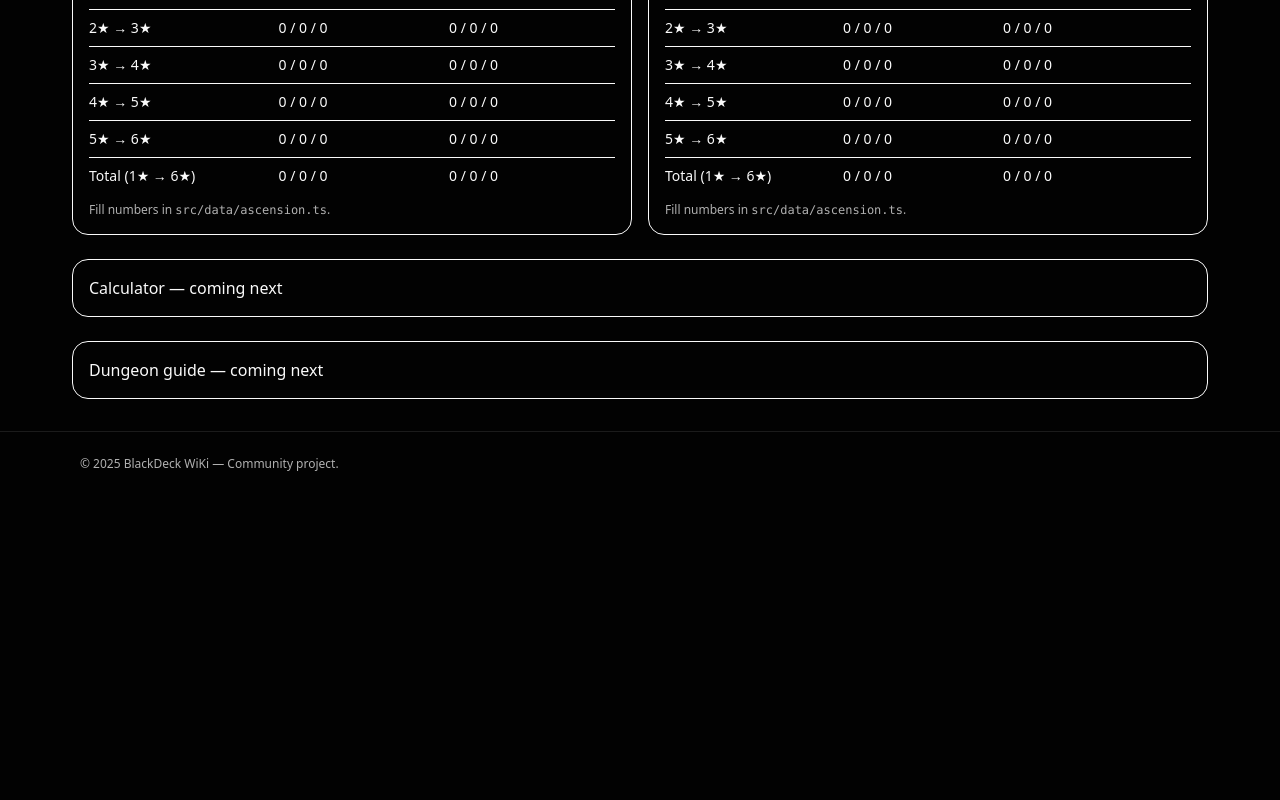
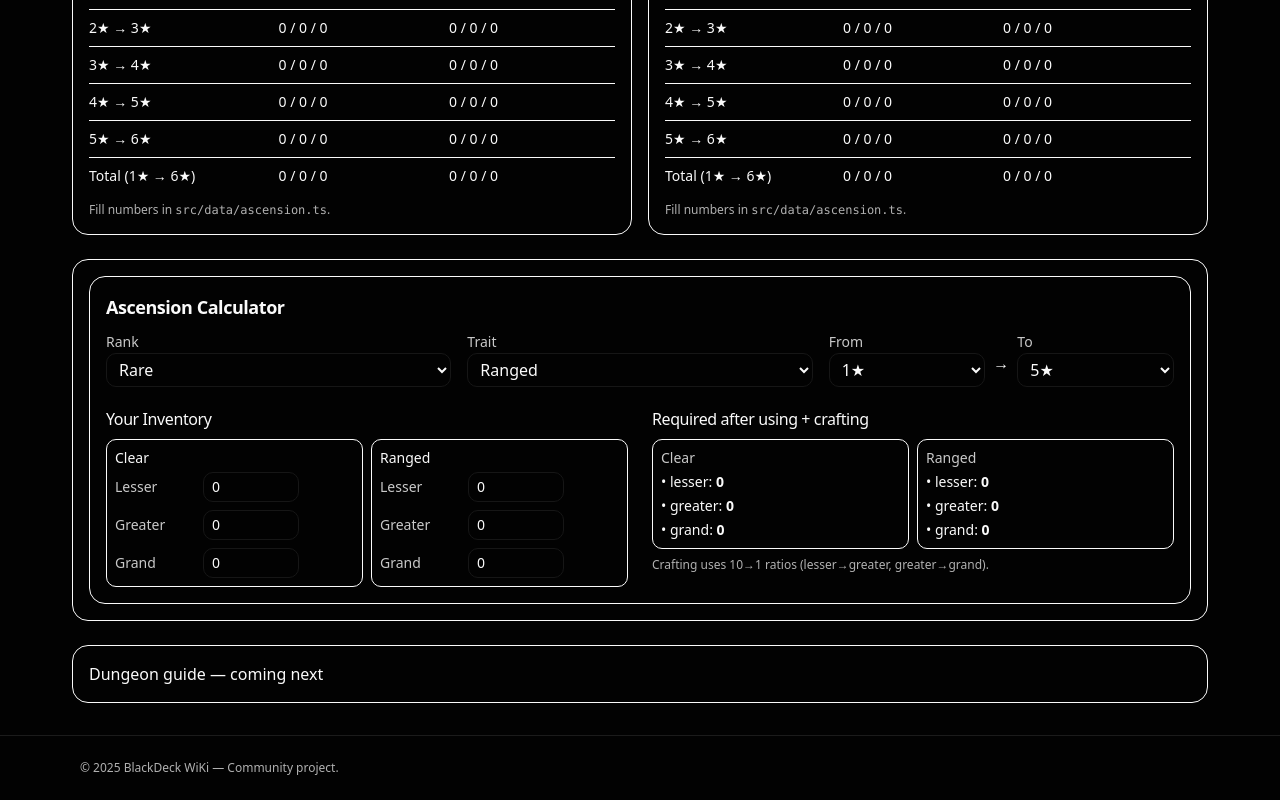
Before and after one commit to shahenwaz/blackdeck_wiki, a Next.js app: page /progression/ascension in a window 1280 px wide. Shown: the part 709-1509 px from the top of the page. Before the commit the page ends 1205 px from the top, so only its background shows below. Built offline with nearby package versions, Linux system fonts and the light colour scheme.

Commit message:
feat(ascension): interactive calculator with 10→1 crafting logic

```diff
--- a/app/(root)/progression/ascension/page.tsx
+++ b/app/(root)/progression/ascension/page.tsx
@@ -1,4 +1,5 @@
 import AscensionTable from "@/components/progression/AscensionTable";
+import AscensionCalculator from "@/components/progression/AscensionCalculator";
 
 export const metadata = {
   title: "Ascension — BlackDeck WiKi",
@@ -27,7 +28,9 @@ export default function Page() {
         <AscensionTable rank="Epic" trait="Hero" />
         <AscensionTable rank="Legendary" trait="Ranged" />
       </section>
-      <div className="rounded-2xl border p-4">Calculator — coming next</div>
+      <div className="rounded-2xl border p-4">
+        <AscensionCalculator />
+      </div>
       <div className="rounded-2xl border p-4">Dungeon guide — coming next</div>
     </main>
   );
--- /dev/null
+++ b/components/progression/AscensionCalculator.tsx
@@ -0,0 +1,259 @@
+"use client";
+import React, { useMemo, useState } from "react";
+import type { Rank, Trait, Tier, StarStep } from "@/src/data/ascension";
+import { ASCENSION_COSTS, MIX_RATIOS } from "@/src/data/ascension";
+
+const ranks: Rank[] = ["Uncommon", "Rare", "Epic", "Legendary"];
+const traits: Trait[] = ["Melee", "Ranged", "Hero"];
+const tiers: Tier[] = ["lesser", "greater", "grand"];
+
+// ✅ Strong types for the soulstone counts
+type TierCounts = Record<Tier, number>;
+type Piles = {
+  clear: TierCounts;
+  trait: TierCounts;
+};
+
+function sumSteps(
+  rank: Rank,
+  trait: Trait,
+  from: StarStep,
+  to: StarStep
+): Piles {
+  const table = ASCENSION_COSTS[rank];
+  const need: Piles = {
+    clear: { lesser: 0, greater: 0, grand: 0 },
+    trait: { lesser: 0, greater: 0, grand: 0 },
+  };
+  for (let s = from; s < to; s++)
+    tiers.forEach((t) => {
+      need.clear[t] += table[s].clear[t];
+      need.trait[t] += table[s].trait[t];
+    });
+  return need;
+}
+
+function optimize(required: Piles, have: Piles) {
+  // ✅ Typed copies instead of JSON clone
+  const need: Piles = {
+    clear: { ...required.clear },
+    trait: { ...required.trait },
+  };
+  const stock: Piles = {
+    clear: { ...have.clear },
+    trait: { ...have.trait },
+  };
+
+  const spend = (k: "clear" | "trait", t: Tier) => {
+    const u = Math.min(need[k][t], stock[k][t]);
+    need[k][t] -= u;
+    stock[k][t] -= u;
+  };
+  const craft = (k: "clear" | "trait", from: Tier, to: Tier, r: number) => {
+    const shortage = need[k][to];
+    const craftable = Math.floor(stock[k][from] / r);
+    const make = Math.min(shortage, craftable);
+    stock[k][from] -= make * r;
+    need[k][to] -= make;
+  };
+
+  (["clear", "trait"] as const).forEach((k) => {
+    spend(k, "grand");
+    spend(k, "greater");
+    spend(k, "lesser");
+    craft(k, "lesser", "greater", MIX_RATIOS.lesserToGreater);
+    spend(k, "greater");
+    craft(k, "greater", "grand", MIX_RATIOS.greaterToGrand);
+    spend(k, "grand");
+  });
+  return { need, stock };
+}
+
+export default function AscensionCalculator() {
+  const [rank, setRank] = useState<Rank>("Rare");
+  const [trait, setTrait] = useState<Trait>("Ranged");
+  const [from, setFrom] = useState<StarStep>(1);
+  const [to, setTo] = useState<StarStep>(5);
+
+  // ✅ Type your inventory state
+  const [inv, setInv] = useState<Piles>({
+    clear: { lesser: 0, greater: 0, grand: 0 },
+    trait: { lesser: 0, greater: 0, grand: 0 },
+  });
+
+  const required = useMemo(
+    () => sumSteps(rank, trait, from, to as StarStep),
+    [rank, trait, from, to]
+  );
+  const { need } = useMemo(() => optimize(required, inv), [required, inv]);
+
+  const Field = (p: {
+    label: string;
+    value: number;
+    onChange: (n: number) => void;
+  }) => (
+    <label className="flex items-center gap-2 text-sm">
+      <span className="opacity-80 w-20">{p.label}</span>
+      <input
+        type="number"
+        min={0}
+        value={p.value}
+        onChange={(e) => p.onChange(Number(e.target.value))}
+        className="w-24 rounded-md border px-2 py-1 bg-[hsl(var(--background))]"
+      />
+    </label>
+  );
+
+  return (
+    <div className="rounded-2xl border p-4">
+      <h3 className="text-lg font-semibold mb-2">Ascension Calculator</h3>
+
+      <div className="grid md:grid-cols-3 gap-4">
+        <div>
+          <label className="text-sm opacity-80">Rank</label>
+          <select
+            className="w-full rounded-md border px-2 py-1 bg-[hsl(var(--background))]"
+            value={rank}
+            onChange={(e) => setRank(e.target.value as Rank)}
+          >
+            {ranks.map((r) => (
+              <option key={r}>{r}</option>
+            ))}
+          </select>
+        </div>
+        <div>
+          <label className="text-sm opacity-80">Trait</label>
+          <select
+            className="w-full rounded-md border px-2 py-1 bg-[hsl(var(--background))]"
+            value={trait}
+            onChange={(e) => setTrait(e.target.value as Trait)}
+          >
+            {traits.map((t) => (
+              <option key={t}>{t}</option>
+            ))}
+          </select>
+        </div>
+        <div className="flex items-end gap-2">
+          <div className="flex-1">
+            <label className="text-sm opacity-80">From</label>
+            <select
+              className="w-full rounded-md border px-2 py-1 bg-[hsl(var(--background))]"
+              value={from}
+              onChange={(e) => setFrom(Number(e.target.value) as StarStep)}
+            >
+              {[1, 2, 3, 4].map((s) => (
+                <option key={s} value={s}>
+                  {s}★
+                </option>
+              ))}
+            </select>
+          </div>
+          <div className="pb-3">→</div>
+          <div className="flex-1">
+            <label className="text-sm opacity-80">To</label>
+            <select
+              className="w-full rounded-md border px-2 py-1 bg-[hsl(var(--background))]"
+              value={to}
+              onChange={(e) => setTo(Number(e.target.value) as StarStep)}
+            >
+              {[2, 3, 4, 5].map((s) => (
+                <option key={s} value={s}>
+                  {s}★
+                </option>
+              ))}
+            </select>
+          </div>
+        </div>
+      </div>
+
+      <div className="grid sm:grid-cols-2 gap-6 mt-5">
+        <div>
+          <h4 className="font-medium mb-2">Your Inventory</h4>
+          <div className="grid grid-cols-2 gap-2">
+            <div className="p-2 rounded-lg border">
+              <div className="text-sm mb-1">Clear</div>
+              <div className="flex flex-col gap-2">
+                <Field
+                  label="Lesser"
+                  value={inv.clear.lesser}
+                  onChange={(n) =>
+                    setInv((v) => ({ ...v, clear: { ...v.clear, lesser: n } }))
+                  }
+                />
+                <Field
+                  label="Greater"
+                  value={inv.clear.greater}
+                  onChange={(n) =>
+                    setInv((v) => ({ ...v, clear: { ...v.clear, greater: n } }))
+                  }
+                />
+                <Field
+                  label="Grand"
+                  value={inv.clear.grand}
+                  onChange={(n) =>
+                    setInv((v) => ({ ...v, clear: { ...v.clear, grand: n } }))
+                  }
+                />
+              </div>
+            </div>
+            <div className="p-2 rounded-lg border">
+              <div className="text-sm mb-1">{trait}</div>
+              <div className="flex flex-col gap-2">
+                <Field
+                  label="Lesser"
+                  value={inv.trait.lesser}
+                  onChange={(n) =>
+                    setInv((v) => ({ ...v, trait: { ...v.trait, lesser: n } }))
+                  }
+                />
+                <Field
+                  label="Greater"
+                  value={inv.trait.greater}
+                  onChange={(n) =>
+                    setInv((v) => ({ ...v, trait: { ...v.trait, greater: n } }))
+                  }
+                />
+                <Field
+                  label="Grand"
+                  value={inv.trait.grand}
+                  onChange={(n) =>
+                    setInv((v) => ({ ...v, trait: { ...v.trait, grand: n } }))
+                  }
+                />
+              </div>
+            </div>
+          </div>
+        </div>
+
+        <div>
+          <h4 className="font-medium mb-2">Required after using + crafting</h4>
+          <div className="grid grid-cols-2 gap-2 text-sm">
+            <div className="p-2 rounded-lg border">
+              <div className="opacity-80 mb-1">Clear</div>
+              <ul className="space-y-1">
+                {tiers.map((t) => (
+                  <li key={t}>
+                    • {t}: <b>{need.clear[t]}</b>
+                  </li>
+                ))}
+              </ul>
+            </div>
+            <div className="p-2 rounded-lg border">
+              <div className="opacity-80 mb-1">{trait}</div>
+              <ul className="space-y-1">
+                {tiers.map((t) => (
+                  <li key={t}>
+                    • {t}: <b>{need.trait[t]}</b>
+                  </li>
+                ))}
+              </ul>
+            </div>
+          </div>
+          <p className="text-xs opacity-70 mt-2">
+            Crafting uses 10→1 ratios (lesser→greater, greater→grand).
+          </p>
+        </div>
+      </div>
+    </div>
+  );
+}
```
